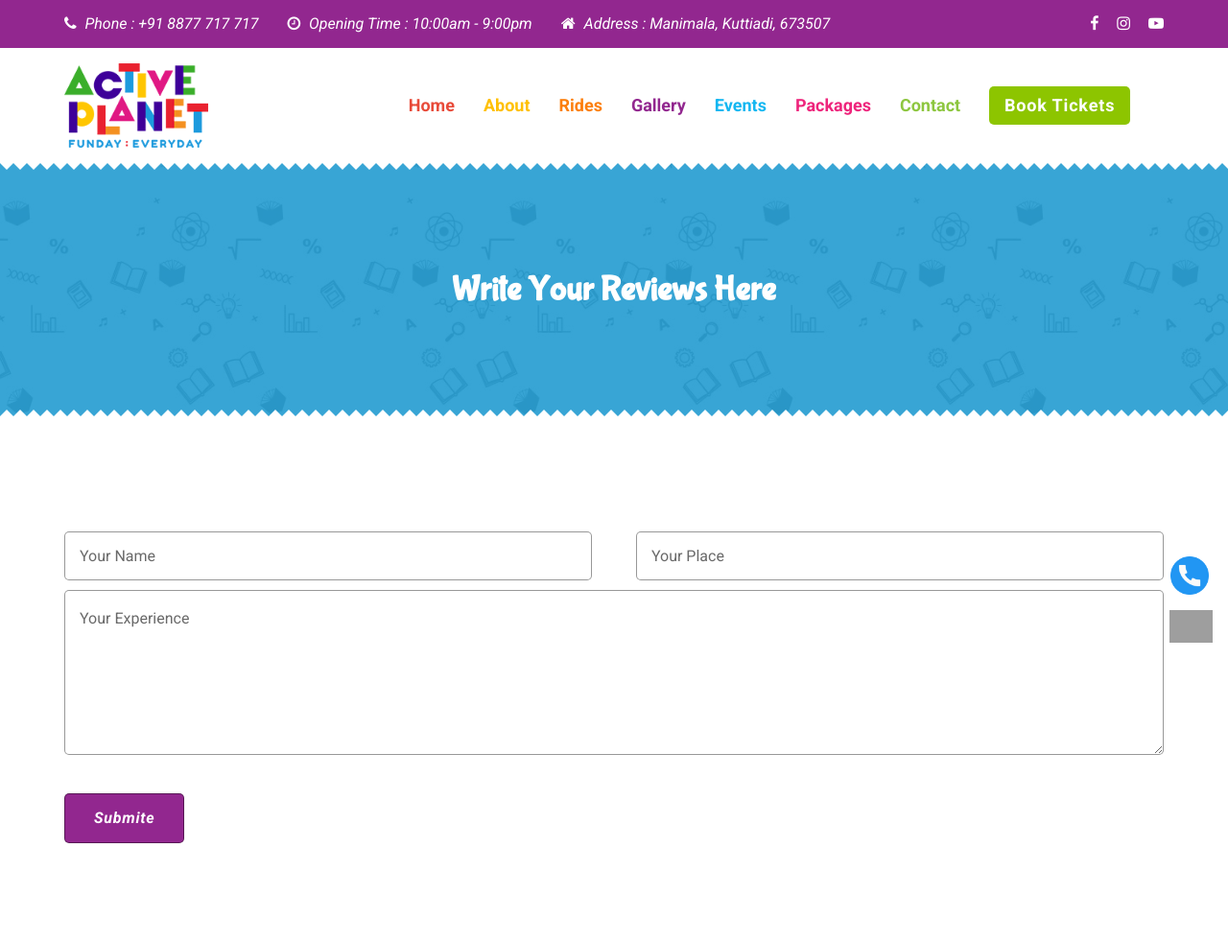
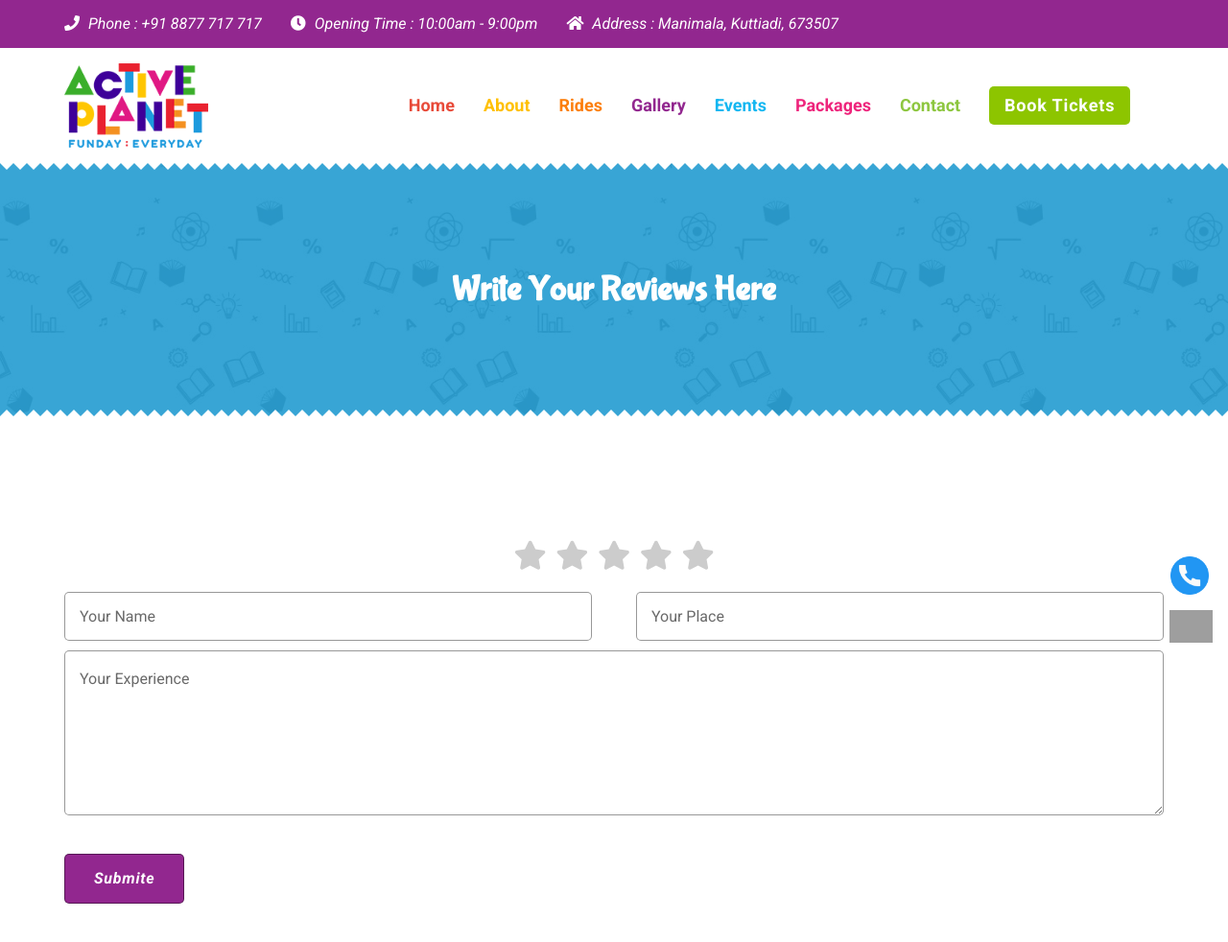
Before and after one commit to kamaru-x/ActivePlanet, a Django app: page /review/ in a window 1280 px wide. Shown: the top 982 px of the page at 96% size. Run offline with Django 4.2, Linux system fonts and the light colour scheme; some libraries are stand-ins or nearby versions; grey boxes are pictures that could not be loaded.

Commit message:
/// star rating added ///

```diff
--- a/BASE/settings.py
+++ b/BASE/settings.py
@@ -24,7 +24,7 @@ BASE_DIR = Path(__file__).resolve().parent.parent
 SECRET_KEY = 'django-insecure-t37*oaqt9cinfof4@0p8j$9-q7(v+5b*q8r1v9#%y-cdfd8j31'
 
 # SECURITY WARNING: don't run with debug turned on in production!
-DEBUG = False
+DEBUG = True
 
 ALLOWED_HOSTS = ['*']
 
--- a/Core/models.py
+++ b/Core/models.py
@@ -39,6 +39,7 @@ class Review(models.Model):
     Date = models.DateField(auto_now_add=True)
     Name = models.CharField(max_length=100)
     Place = models.CharField(max_length=100,null=True)
+    Rating = models.IntegerField(default=0)
     Description = models.TextField()
 
 class Enquiry(models.Model):
--- a/Frontpage/views.py
+++ b/Frontpage/views.py
@@ -1,9 +1,10 @@
-from django.shortcuts import render
+from django.shortcuts import render,redirect
 from django.http import JsonResponse
 from django.views.decorators.csrf import csrf_exempt
 from Core.models import Banner,Gallery_Image,Review,Enquiry,Partners,Event,Schools
 from Frontpage.models import Visitor
 import uuid
+from django.contrib import messages
 
 # Create your views here.
 
@@ -91,10 +92,13 @@ def review(request):
         name = request.POST.get('name')
         place = request.POST.get('place')
         description = request.POST.get('description')
+        rating = request.POST.get('rating')
 
         try:
-            Review.objects.create(Name=name,Place=place,Description=description)
-            return JsonResponse({'status':'success'})
+            Review.objects.create(Name=name,Place=place,Description=description,Rating=rating)
+            # return JsonResponse({'status':'success'})
+            messages.success(request,'Review Added Successfully ... !')
+            return redirect('review')
         except:
             return JsonResponse({'status':'failed'})
 
--- a/templates/Frontpage/review.html
+++ b/templates/Frontpage/review.html
@@ -1,6 +1,37 @@
 {% extends 'Frontpage/base.html' %}
 {% load static %}
 {% block content %}
+<link rel="stylesheet" href="https://cdnjs.cloudflare.com/ajax/libs/font-awesome/5.15.3/css/all.min.css">
+<style>
+/* Style for the star rating container */
+  .star-rating {
+      display: flex;
+      justify-content: center;
+      align-items: center;
+      margin-bottom: 10px;
+  }
+
+  /* Style for the star inputs (hidden) */
+  .star-rating input[type="radio"] {
+      display: none;
+  }
+
+  /* Style for the star labels */
+  .star-rating label {
+      font-size: 30px;
+      color: #ccc;
+      cursor: pointer;
+      margin: 0 5px;
+  }
+
+  /* Style for the star labels when selected */
+  .star-rating input[type="radio"]:checked + label {
+      color: #ffac00; /* Change to your preferred star color */
+  }
+</style>
+
+
+
   <!-- Page Header Start here -->
   <section class="page-header section-notch">
     <div class="overlay">
@@ -48,18 +79,27 @@
             </ul>
           </div> -->
           <div id="response">
-
+          {% for message in messages %}
+            <p style="color: green;">{{ message }}</p>
+          {% endfor %}
           </div>
 
-          <div class="col-lg-12 col-md-12 col-xs-12">
-            <form class="contact-form" id="form">
+          <form class="contact-form" id="form" method="post">
+            <div class="star-rating">
+              <input type="radio" id="star1" name="rating" value="1" required /><label for="star1"><i class="fas fa-star" title="1 star"></i></label>
+              <input type="radio" id="star2" name="rating" value="2" required /><label for="star2"><i class="fas fa-star" title="2 stars"></i></label>
+              <input type="radio" id="star3" name="rating" value="3" required /><label for="star3"><i class="fas fa-star" title="3 stars"></i></label>
+              <input type="radio" id="star4" name="rating" value="4" required /><label for="star4"><i class="fas fa-star" title="4 stars"></i></label>
+              <input type="radio" id="star5" name="rating" value="5" required /><label for="star5"><i class="fas fa-star" title="5 stars"></i></label>
+            </div>
+            <div class="col-lg-12 col-md-12 col-xs-12">
               <input name="name" id="name" style="border: 1px solid rgba(0, 0, 0, 0.405); border-radius: 5px;" type="text" placeholder="Your Name" class="contact-input">
               <!-- <input type="file" name="image"  class="form-control contact-input " > -->
               <input name="place" id="place" style="border: 1px solid rgba(0, 0, 0, 0.405); border-radius: 5px;" type="text" placeholder="Your Place" class="contact-input">
               <textarea id="description" name="description" style="border: 1px solid rgba(0, 0, 0, 0.405); border-radius: 5px;" rows="5" class="contact-input" placeholder="Your Experience"></textarea>
-              <input id="submit" style="border: 1px solid rgba(0, 0, 0, 0.405); border-radius: 5px;" type="button" name="submit" value="Submite" class="contact-button">
-            </form>
-          </div>
+              <input id="submit" style="border: 1px solid rgba(0, 0, 0, 0.405); border-radius: 5px;" type="submit" name="submit" value="Submite" class="contact-button">
+            </div>
+          </form>
         </div>
       </div>
     </div>
@@ -67,22 +107,26 @@
   </section>
   <!-- Contact End here -->
   <script src="https://code.jquery.com/jquery-3.7.1.js" integrity="sha256-eKhayi8LEQwp4NKxN+CfCh+3qOVUtJn3QNZ0TciWLP4=" crossorigin="anonymous"></script>
-  <script>
+  <!-- <script>
       $(document).ready(function(){
         $('#submit').on('click',function(){
           var name = $('#name').val()
           var place = $('#place').val()
           var description = $('#description').val()
+          var rating = $("input[name='rating']:checked").val();
+
+          alert(rating)
 
           $.ajax({
             url : '{% url "review" %}',
             type : 'POST',
-            data : {'name':name,'place':place,'description':description},
+            data : {'name':name,'place':place,'description':description,'rating':rating},
 
             success : function(response){
               if (response.status == 'success'){
                 $('#response').html('<p style="color:green">Review added successfully ... !</p>')
                 $('#form')[0].reset();
+                $("input[name='rating']").prop('checked', false);
               }else{
                 $('#response').html('<p style="color:red">Something Went wront cant add review ... !</p>')
               }
@@ -90,6 +134,25 @@
           })
         })
       })
+  </script> -->
+
+  <script>
+    // JavaScript to fill stars up to the selected rating
+    const starInputs = document.querySelectorAll('.star-rating input[type="radio"]');
+    const starLabels = document.querySelectorAll('.star-rating label');
+
+    starLabels.forEach((label, index) => {
+        label.addEventListener('click', () => {
+            // Reset all stars to unfilled
+            starLabels.forEach((starLabel, i) => {
+                if (i <= index) {
+                    starLabel.style.color = '#ffac00'; // Fill the stars
+                } else {
+                    starLabel.style.color = '#ccc'; // Unfill the stars
+                }
+            });
+        });
+    });
   </script>
 
   {% endblock content %}
```
Also changed, not shown: templates/Frontpage/index.html (+12 -5 lines), Core/migrations/0012_review_rating.py (added).
